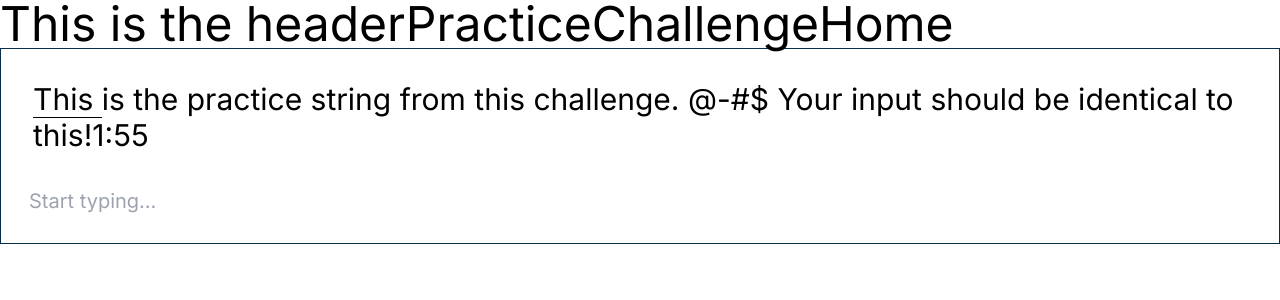
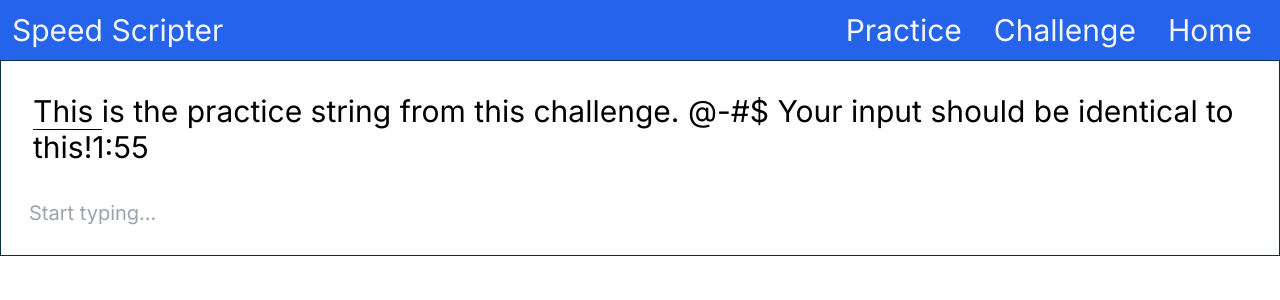
Before and after one commit to jason1642/speed-scripter, a Next.js app: page /practice in a window 1280 px wide. Shown: the top 300 px of the page. Built offline with nearby package versions, Linux system fonts and the light colour scheme.

Commit message:
Tailwind header

```diff
--- a/src/components/headers/NoLoginHeader.tsx
+++ b/src/components/headers/NoLoginHeader.tsx
@@ -3,32 +3,40 @@ import Link from 'next/link';
 import * as React from 'react';
 
 
+const linkStyles = 'px-4'
 
 interface INoLoginHeaderProps {
 }
 
 const NoLoginHeader: React.FunctionComponent<INoLoginHeaderProps> = () => {
   return (
-    <div className='flex-1 text-5xl'>
-        This is the header
+    <div className='flex width-full justify-between text-gray-100 text-3xl p-3 bg-blue-600'>
+    <h1 className='inline-block'>
+            Speed Scripter
+        </h1>
 
 
+        <div className='inline-block'>
 
-        <Link
+     <Link
+     className={`${linkStyles}`}
             href={'/practice'}
         >
             Practice
         </Link>
-        <Link
+        <Link className={`${linkStyles}`}
             href={'/challenge'}
         >
             Challenge
         </Link>
         <Link
+        className={`${linkStyles}`}
             href={'/'}
         >
             Home
         </Link>
+        </div>
+
     </div>
   );
 };
```
Also changed, not shown: src/components/Timer.tsx (line endings or trailing spaces).
